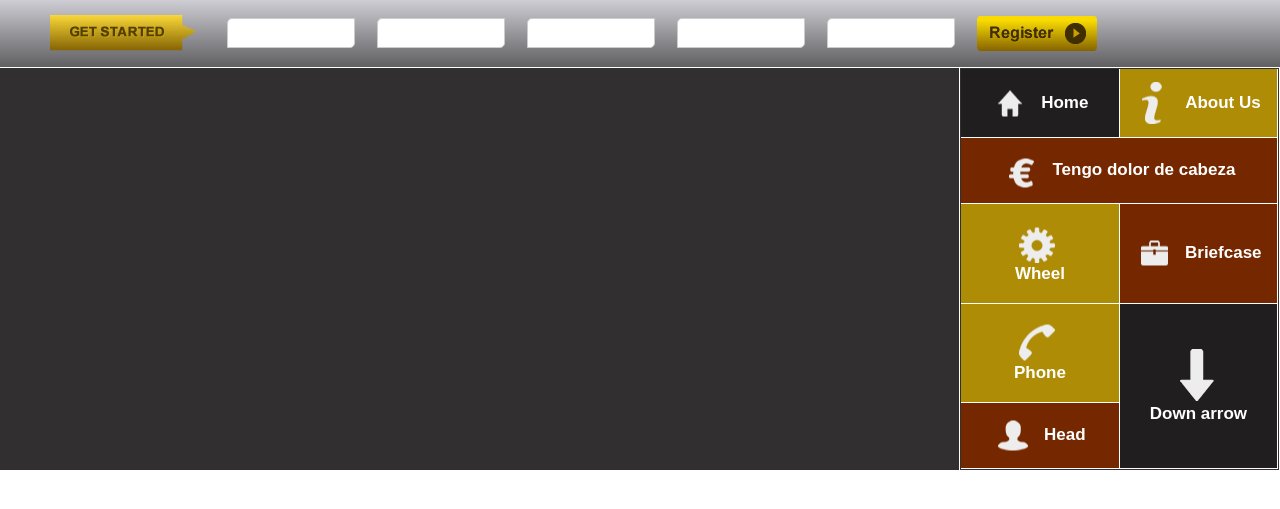
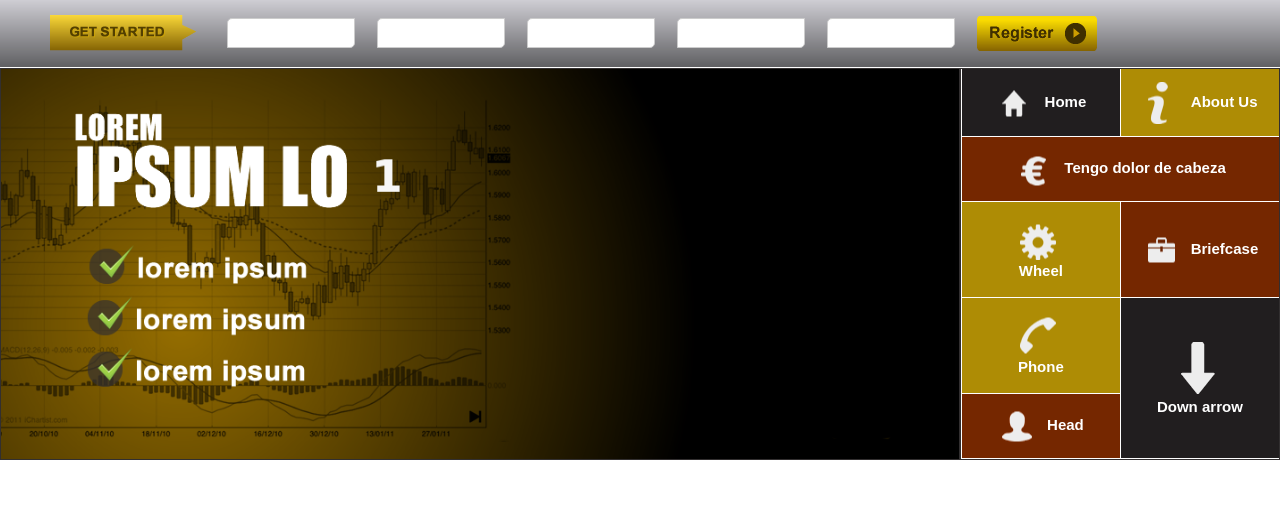
Before and after one commit to htonus/custom, a plain HTML site: page work1/index.html in a window 1280 px wide. Shown: the part 107-616 px from the top of the page. Drawn offline with Linux system fonts and the light colour scheme.

Commit message:
middle part

```diff
--- a/work1/css/index.css
+++ b/work1/css/index.css
@@ -146,29 +146,24 @@ A, A:hover {
 
 .table-carousel TABLE {
 	width: 100%;
-	/*border: 1px solid #FFF;*/
-	/*border-collapse: collapse;*/
+	border: 0px;
 	background-color: #322f30;
 	text-align: center;
 	vertical-align: middle;
 	color: #FFF;
-	min-height: 400px;
-}
-.table-carousel TABLE TABLE {
-	border-top: 0px;
-}
-.table-carousel TABLE TD {
-	border-right: 1px solid #FFF;
-	border-bottom: 1px solid #FFF;
-	border-collapse: collapse;
+	height: 390px;
 }
 .table-carousel A {
 	line-height: 55px;
 	color: #FFF;
-	font: bold 17px sans-serif;
+	font: bold 15px sans-serif;
 	vertical-align: middle;
 }
-
+.links {
+	border-right: 0px;
+	border-left: 1px solid #FFF;
+	border-bottom: 1px solid #FFF;
+}
 .links SPAN {
 	display: inline-block;
 	width: 40px;
@@ -225,3 +220,12 @@ A, A:hover {
 .links-euro, .links-case, .links-head  {
 	background-color: #752700;
 }
+
+.carousel {
+	margin: 0px;
+}
+.carousel IMG {
+	border: 0px;
+	width: 100%;
+	height: 390px;
+}
--- a/work1/index.html
+++ b/work1/index.html
@@ -129,7 +129,9 @@
 		<table>
 			<tr>
 				<td width="75%">
-
+					<div class="carousel">
+						<img src="/img/pic_carousel1.png" />
+					</div>
 				</td>
 				<td width="25%">
 					<table>
```
Also changed, not shown: work1/img/pic_carousel1.png (added), work1/img/pic_carousel2.png (added), 1 other file.
